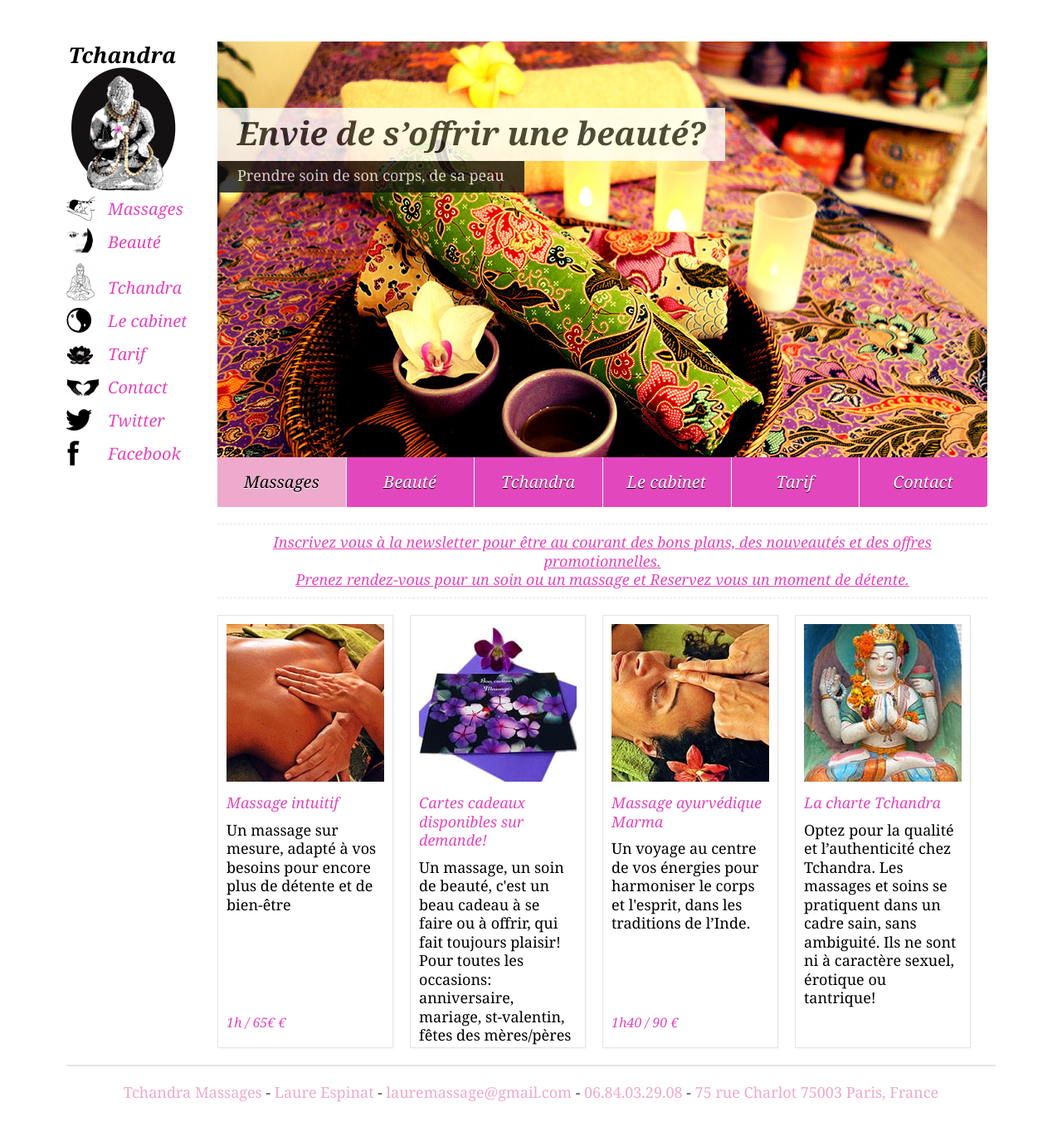
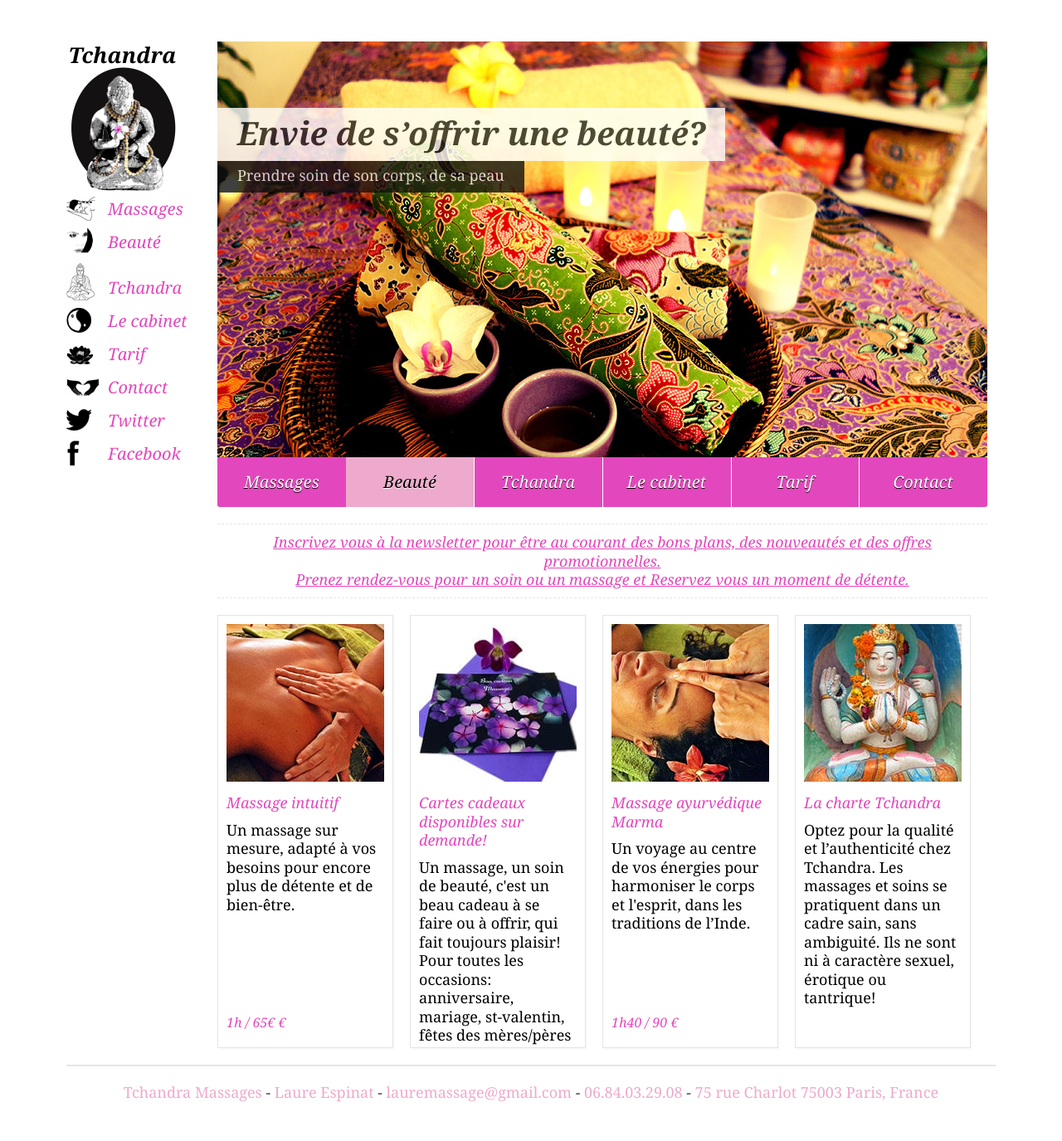
Before and after one commit to enrjphabricator/tchandra, a Jekyll site: the page built from index.html, in a window 1280 px wide. Shown: the whole page at 83% size. Built offline with Jekyll 4.4.1, drawn with Linux system fonts in a browser that asks for light colours; grey boxes are pictures that could not be loaded.

```diff
--- a/_posts/massages/2013-01-01-intuitif.Markdown
+++ b/_posts/massages/2013-01-01-intuitif.Markdown
@@ -13,7 +13,7 @@ price: 65€
 slug: intuitif
 links: [ ayurvedique, californien, tarif, beaute]
 
-description: "Un massage sur mesure, adapté à vos besoins pour encore plus de détente et de bien-être"
+description: "Un massage sur mesure, adapté à vos besoins pour encore plus de détente et de bien-être."
 ---
 Ce massage commence par un entretien pour savoir comment vous vous sentez, sur quoi,
 quelles parties du corps vous souhaitez travailler et en fonction de votre énergie, vos
```
